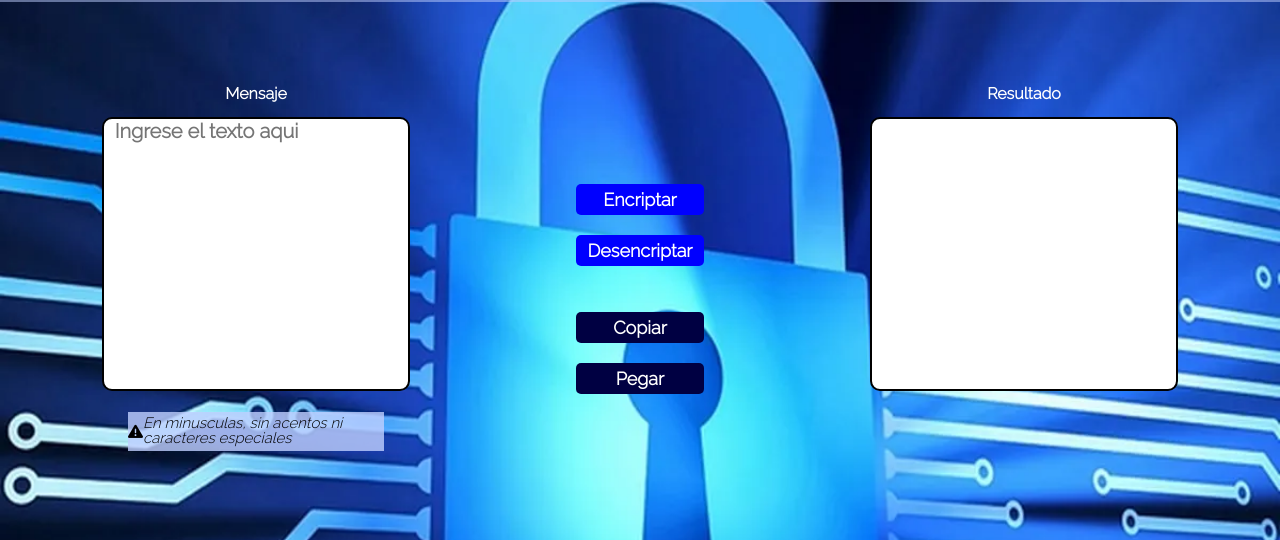
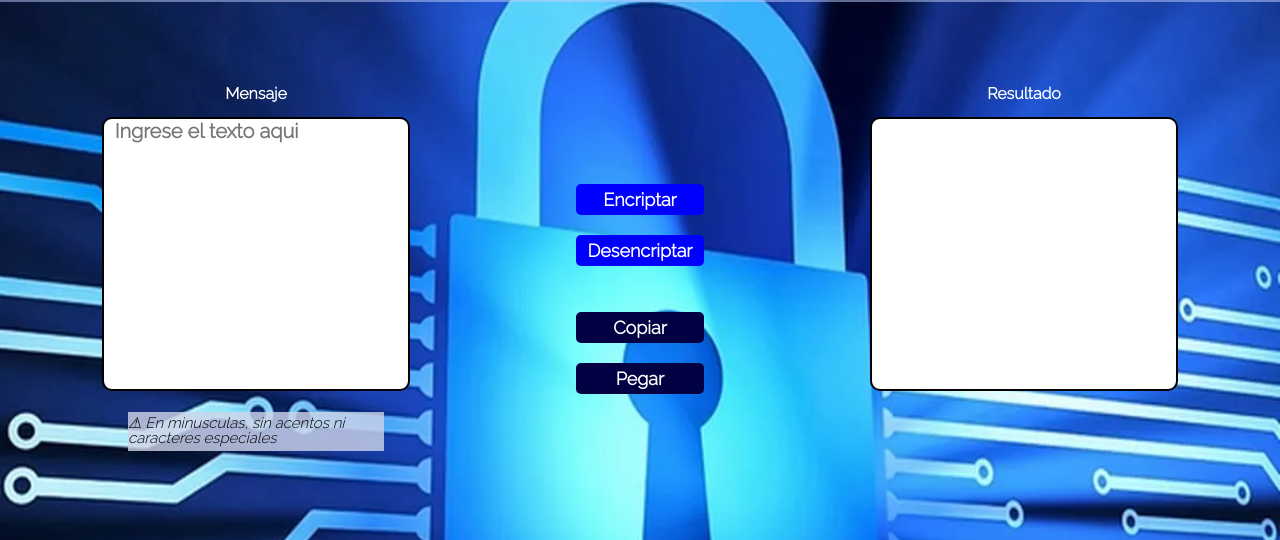
Before and after one commit to raquerh/Encriptador-fase-final, a plain HTML site: page index.html in a window 1280 px wide. Shown: the part 118-658 px from the top of the page. Drawn offline with Linux system fonts and the light colour scheme.

Commit message:
Completo

```diff
--- a/index.html
+++ b/index.html
@@ -10,7 +10,6 @@
     <link rel="stylesheet" href="style.css">
     <link rel="preconnect" href="https://fonts.googleapis.com">
     <link href="https://fonts.googleapis.com/css2?family=Raleway:wght@300&display=swap" rel="stylesheet">
-    <script src="https://kit.fontawesome.com/8ad26ba64f.js" crossorigin="anonymous"></script>
 </head>
 
 <body>
@@ -27,16 +26,13 @@
     <main>
 
         <section class="contenedor">
-
             <div class="cajaingreso">
                 <h2 class="titulomensaje">Mensaje</h2>
                 <textarea class="ingreso" id="ingreso" placeholder="Ingrese el texto aqui"></textarea>
 
                 <div class="seccionalerta">
-                    <i class="fa-solid fa-triangle-exclamation"></i>
-                    <p class="advertencia">En minusculas, sin acentos ni caracteres especiales</p>
+                    <p class="advertencia">&#9888; En minusculas, sin acentos ni caracteres especiales</p>
                 </div>
-
             </div>
 
             <div class="button">
--- a/style.css
+++ b/style.css
@@ -94,8 +94,7 @@ h1 {
 
 .ingreso:hover,
 .resultado:hover {
-    border-color: rgb(0, 119, 255);
-
+    border: 3px solid rgb(0, 119, 255);
 }
 
 .button {
@@ -157,7 +156,7 @@ h1 {
     justify-content: center;
     color: black;
     font-style: italic;
-    background-color: rgba(192, 208, 255, 0.8);
+    background-color: rgba(207, 213, 233, 0.8);
     flex-direction: row;
     margin: 1% 1%;
 }
@@ -200,10 +199,13 @@ footer {
     .copiar {
         margin-top: 1%;
     }
+
     .encriptar,
-.desencriptar, .copiar, .pegar{
-    width:fit-content ;
-    padding:1%
+    .desencriptar,
+    .copiar,
+    .pegar {
+        width: fit-content;
+        padding: 1%
     }
 
     .logo {
@@ -222,6 +224,7 @@ footer {
 
     }
 }
+
 @media screen and (max-width: 480px) {
     .contenedor {
         flex-direction: column;
```
Also changed, not shown: app.js (line endings or trailing spaces), imagenes/alert.png (deleted). Lines whose indentation alone changed are shown as unchanged.
